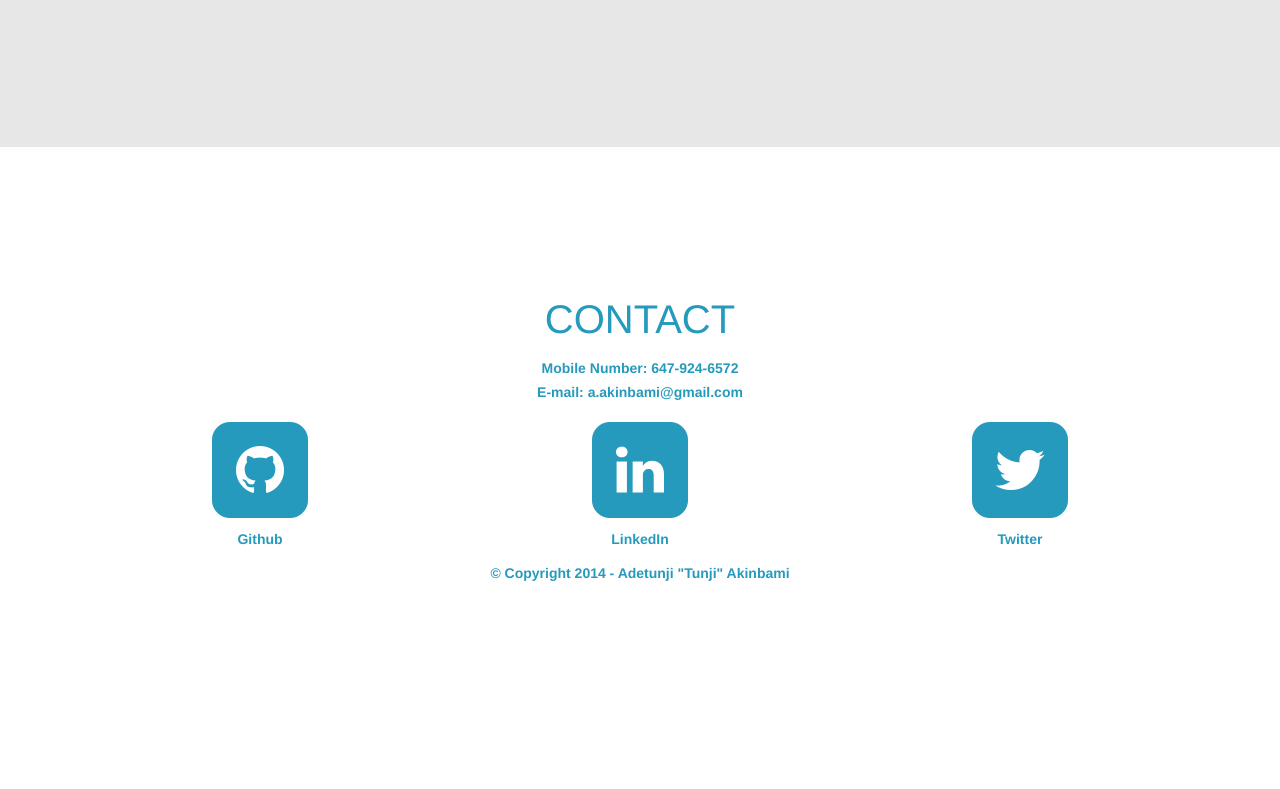
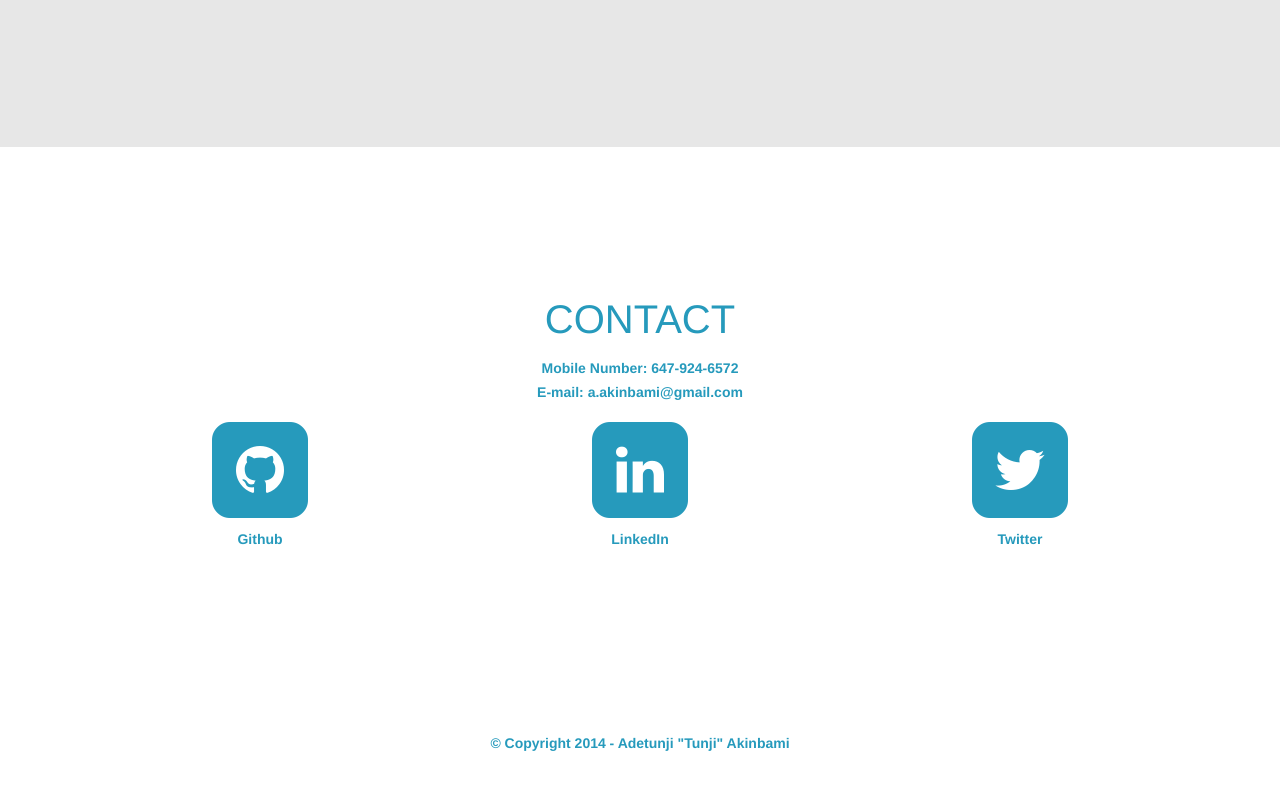
Before and after one commit to adetunji/adetunji.github.io, a plain HTML site: page index.html in a window 1280 px wide. Shown: the part 1361-2150 px from the top of the page. Before the commit the page ends 2108 px from the top, so only its background shows below. Drawn offline with Linux system fonts and the light colour scheme.

Commit message:
My Github Page

```diff
--- a/css/tunji.css
+++ b/css/tunji.css
@@ -370,3 +370,11 @@ section h3.section-subheading {
     color: #269abc;
     font-weight: bold;
 }
+#copyright{
+padding: 20px 0 0;
+height: 80px;
+color: #d5d5d5;
+font-weight: bold;
+font-size: 15px;
+line-height: 62px;
+}
```
Also changed, not shown: index.html (+2 -3 lines).
